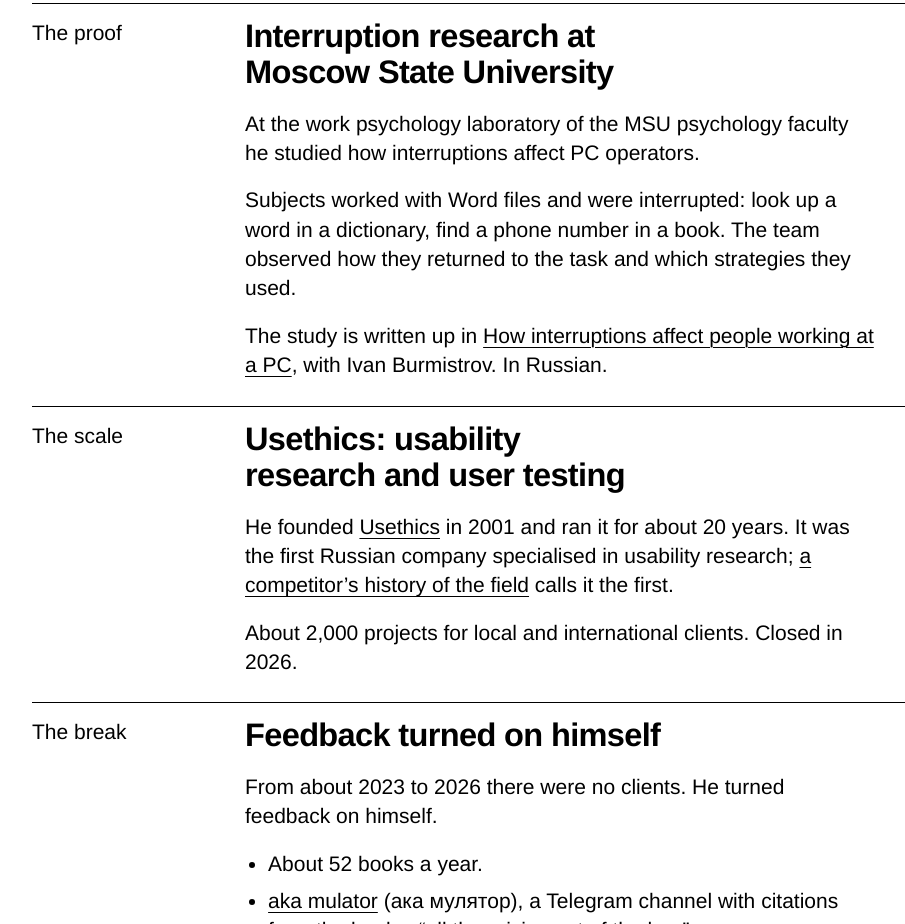
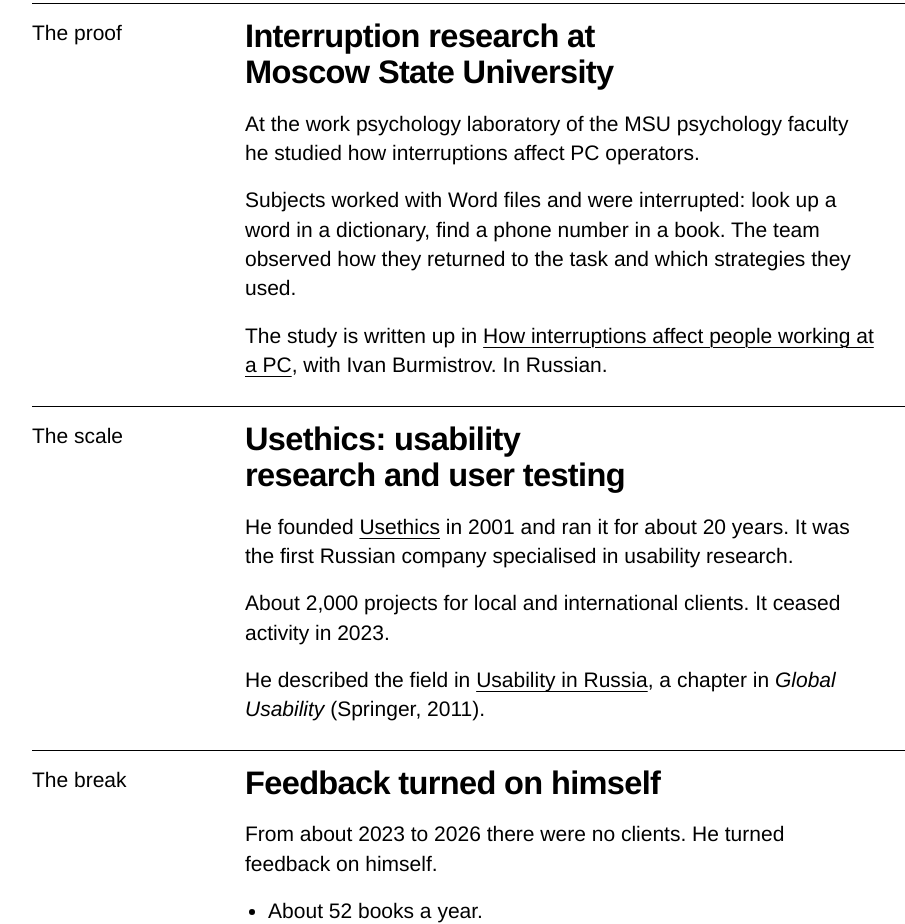
Before and after one commit to baabroad1-rgb/play-of-time, a plain HTML site: page baa/index.html in a window 1280 px wide. Shown: the part 382-1306 px from the top of the page, without its empty margins (138-1043 px from the left). Drawn offline with Linux system fonts and the light colour scheme.

Commit message:
baa: Usethics прекратил деятельность в 2023; ссылка на главу Usability in Russia
Ссылка на usabilitylab.ru убрана, вместо неё — собственная глава Алекса
в Global Usability (Springer, 2011).

Co-Authored-By: Claude Fable 5.2 <noreply@anthropic.com>
Claude-Session: https://claude.ai/code/session_01BDtVaUdwnBKSxykXmhjaAn

```diff
--- a/baa/index.html
+++ b/baa/index.html
@@ -96,8 +96,9 @@ footer { display: flex; flex-wrap: wrap; justify-content: space-between; gap: 6p
     <h2>The scale</h2>
     <div class="col">
       <h3>Usethics: usability research and user testing</h3>
-      <p>He founded <a href="https://usethics.ru/" target="_blank" rel="noopener">Usethics</a> in 2001 and ran it for about 20 years. It was the first Russian company specialised in usability research; <a href="https://usabilitylab.ru/fundamentals/history/usethics-golovach-2001/" target="_blank" rel="noopener">a competitor’s history of the field</a> calls it the first.</p>
-      <p>About 2,000 projects for local and international clients. Closed in 2026.</p>
+      <p>He founded <a href="https://usethics.ru/" target="_blank" rel="noopener">Usethics</a> in 2001 and ran it for about 20 years. It was the first Russian company specialised in usability research.</p>
+      <p>About 2,000 projects for local and international clients. It ceased activity in 2023.</p>
+      <p>He described the field in <a href="https://link.springer.com/chapter/10.1007/978-0-85729-304-6_17" target="_blank" rel="noopener">Usability in Russia</a>, a chapter in <i>Global Usability</i> (Springer, 2011).</p>
     </div>
   </section>
 
```
